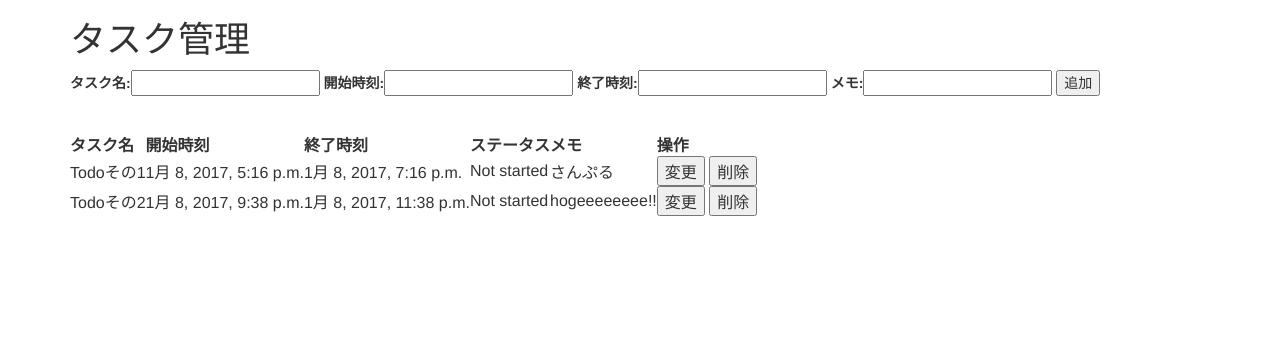
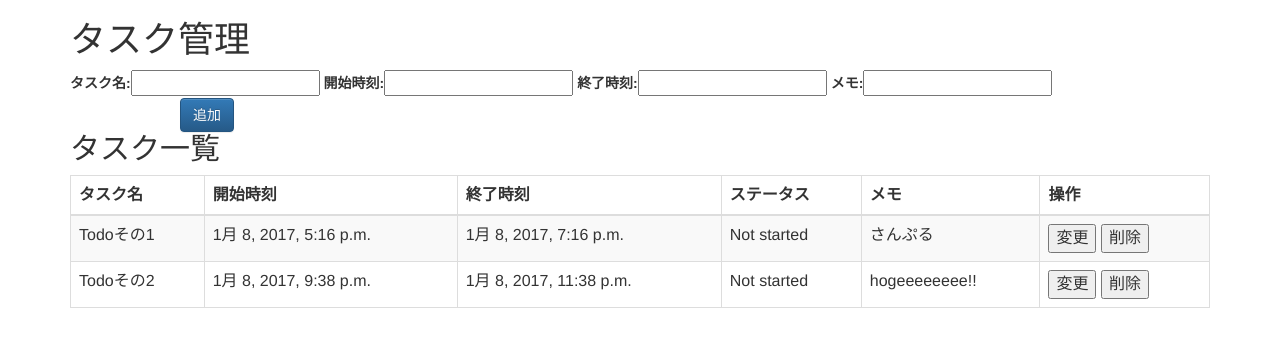
Before and after one commit to Fufuhu/DjangoTodo, a Django app: page /todo/ in a window 1280 px wide. Shown: the top 347 px of the page. Run offline with Django 3.2, Linux system fonts and the light colour scheme; data comes from the database, SQL or seed files in the repository; some libraries are stand-ins or nearby versions.

Commit message:
追加フォームが表示されるよう修正(フォーマットが異常)

```diff
--- a/djangotodo/webui/templates/webui/todo.html
+++ b/djangotodo/webui/templates/webui/todo.html
@@ -11,17 +11,16 @@ Todo Create
 {% block content %}
 <h1>タスク管理</h1>
 
-<form action="{% url 'webui:todo' %}" method='post'>
+<form action="{% url 'webui:todo' %}" method='post' class="form-horizontal" role="form">
     {% csrf_token %}
     {{ form | bootstrap_horizontal }}
-    <button type="submit">追加</button>
+    <div class="col-sm-offset-1 col-sm-11">
+        <button type="submit" class="btn btn-primary">追加</button>
+    </div>
 </form>
 
-
-<br/>
-
-
-<table>
+<h2>タスク一覧</h2>
+<table class="table table-striped table-bordered">
     <thead>
         <th>タスク名</th>
         <th>開始時刻</th>
```
